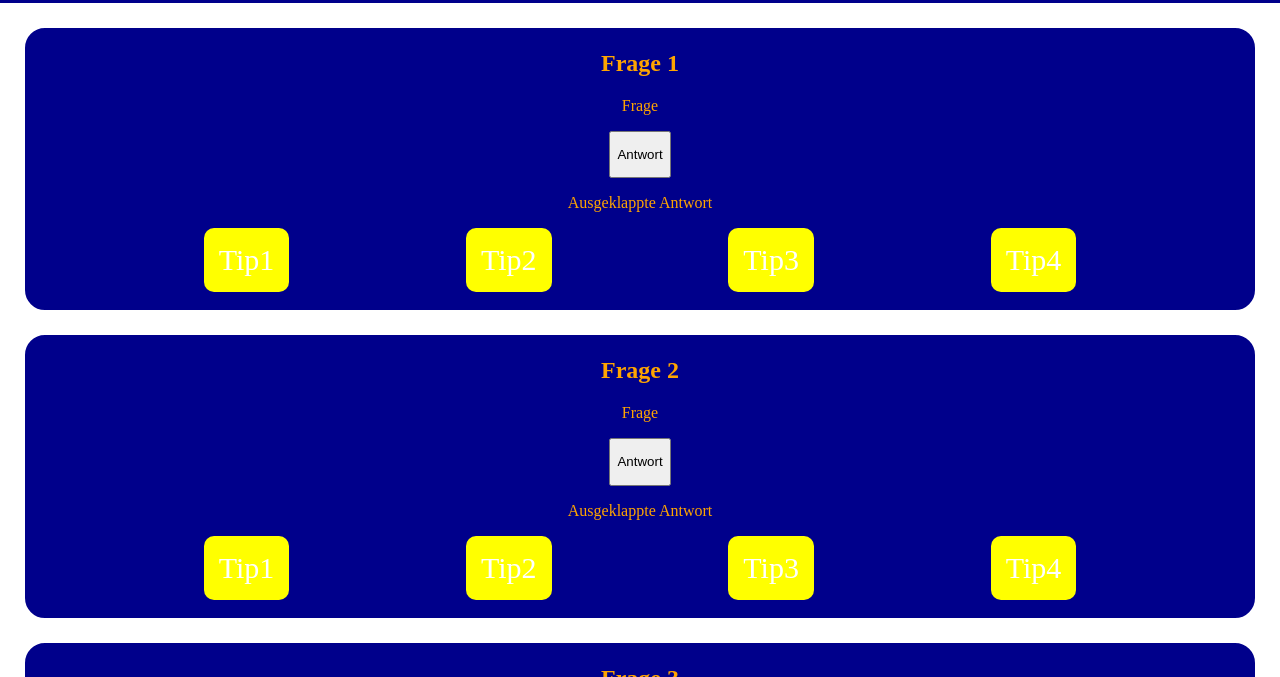
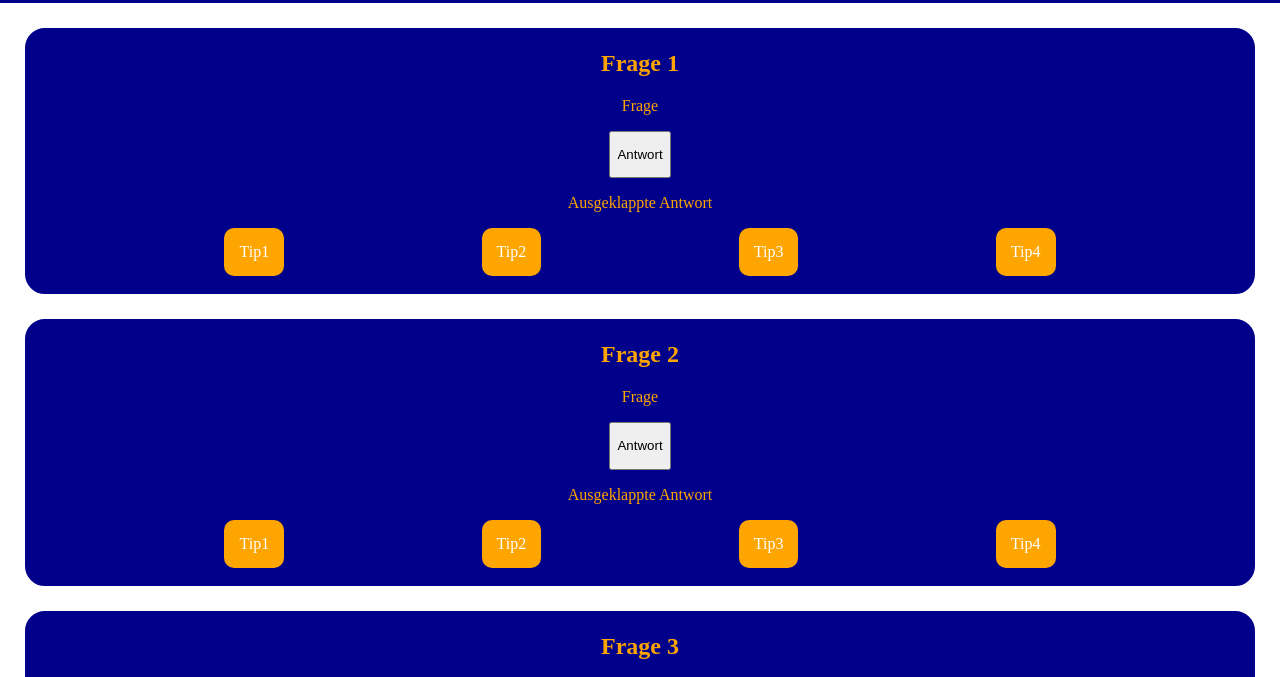
Before and after one commit to schulztobi/Quiz-App, a plain HTML site: page index.html in a window 1280 px wide. Shown: the part 81-758 px from the top of the page. Drawn offline with Linux system fonts and the light colour scheme.

Commit message:
orange is back

```diff
--- a/styles.css
+++ b/styles.css
@@ -80,9 +80,8 @@ img {
     margin: 15px;
 }
 .tip {
-    font-size: 30px;
     padding: 15px;
-    background-color: yellow;
+    background-color: orange;
     color: white;
     border-radius: 10px;
 }
```
